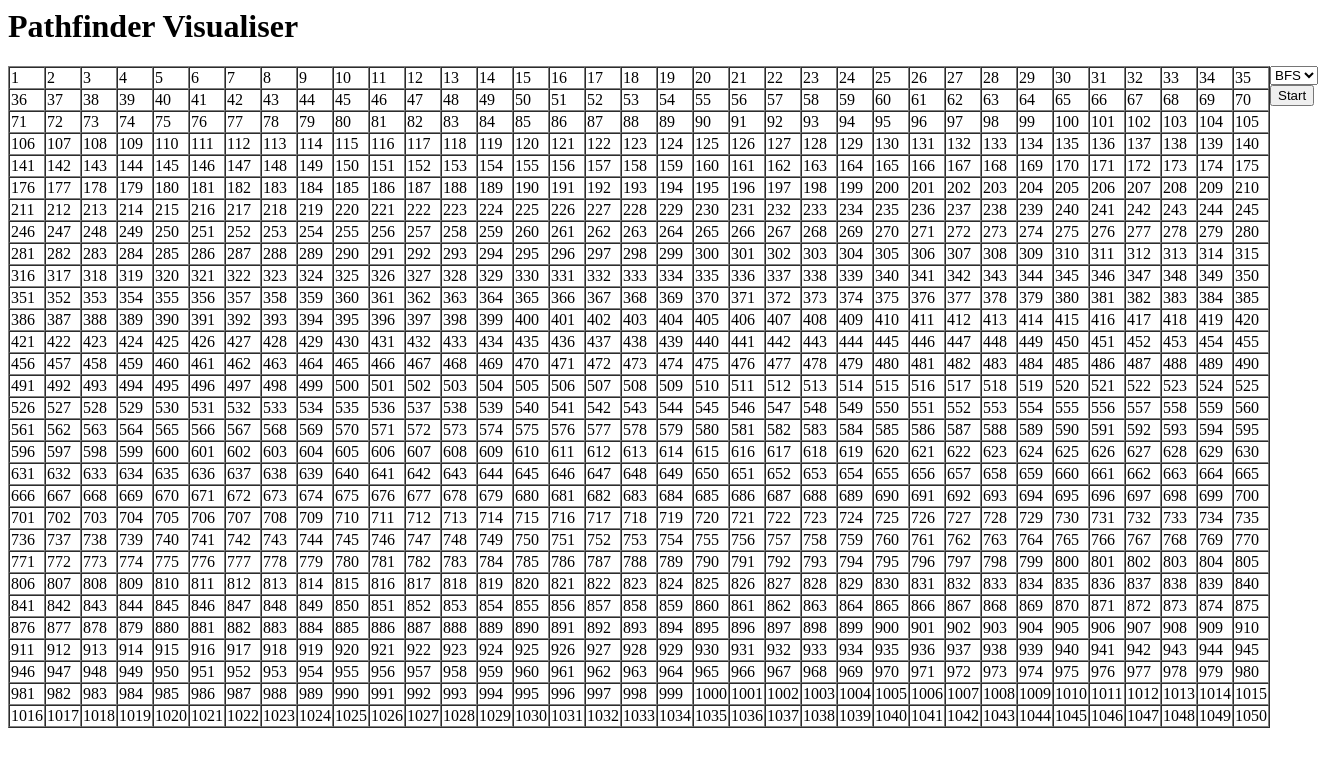
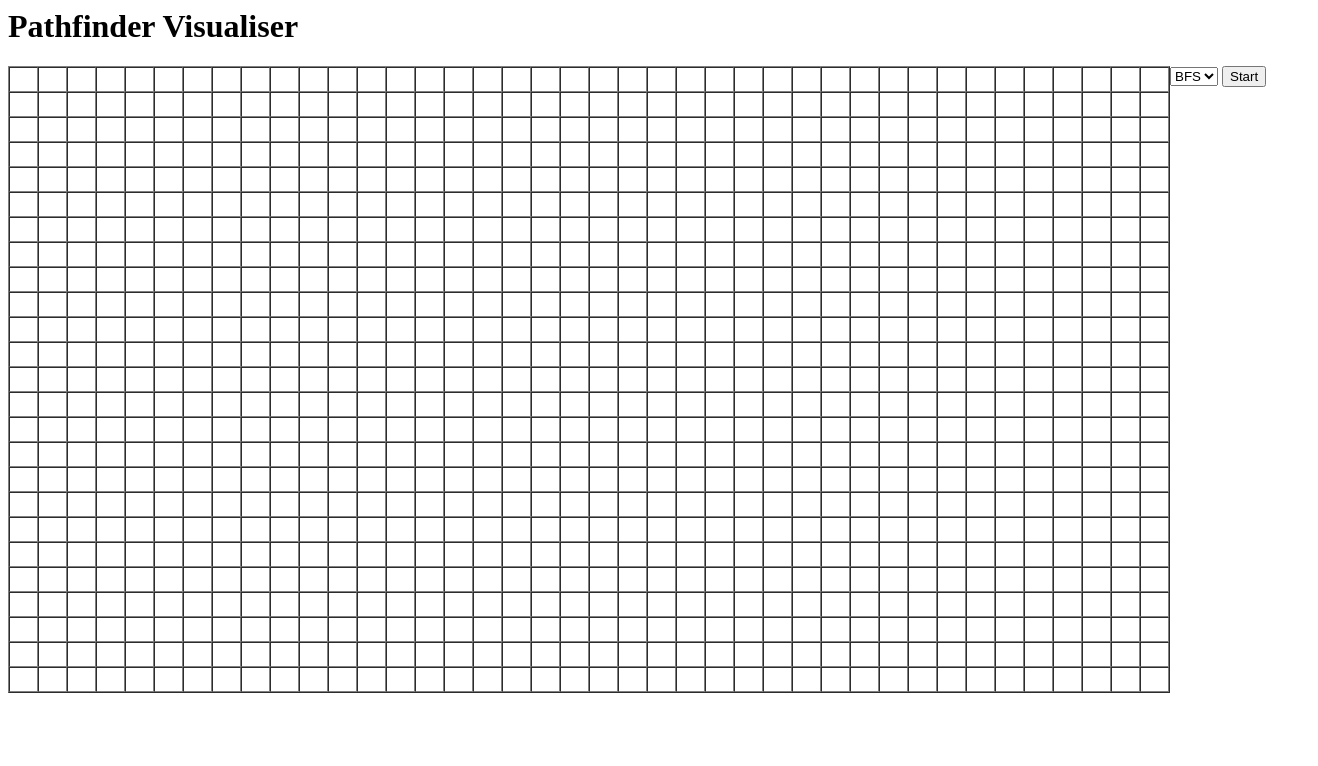
Before and after one commit to Pianomyn/pathfinder_old, a website with bundled scripts: page index.html in a window 1280 px wide. Shown: the whole page, 1318 px wide, since content can reach past the window. Built offline with nearby package versions, Linux system fonts and the light colour scheme.

Commit message:
Removed numbers in grid

```diff
--- a/algorithms/bfs.js
+++ b/algorithms/bfs.js
@@ -5,7 +5,7 @@ export class BFS {
     //Start, current, goal and each element of walls is stored as an array of strings of the form "x-y"
     constructor(grid) {
         this.grid = grid;
-        this.current = null; //In coordinate form
+        this.current = null; //The current node in coordinate form
         this.fringe = []; //List of coordinates
         this.expanded = []; // List of coordinates
     }
--- a/css/index.css
+++ b/css/index.css
@@ -6,7 +6,7 @@
     display:flex
 }
 
-.noSelect {
+.grid{
     -webkit-user-select: none; /* Safari */
     -moz-user-select: none; /* Firefox */
     -ms-user-select: none; /* IE10+/Edge */
@@ -16,3 +16,8 @@
 .delay{
     animation-delay: 3s;
 }
+
+.tableCell{
+    height:25px;
+    width:25px
+}
--- a/index.html
+++ b/index.html
@@ -4,17 +4,16 @@
     <link rel="stylesheet" href="./css/index.css" />
 </head>
 
-<body>
-    <div class="horizontal">
-        <table id="grid" border="1" cellspacing="0" class="noSelect"></table>
+<div class="horizontal" >
+    <div id = "gridContainer">
+        <table id="grid" table border="1" cellspacing="0" class="grid"></table>
+    </div>
     <div id="options">
         <select id="algorithmSelect">
             <option value="bfs">BFS</option>
-
         </select>
         <button id="startButton">Start</button>
     </div>
 </div>
 
 <script type="module" src="./main.js"></script>
-</body>
--- a/main.js
+++ b/main.js
@@ -2,8 +2,8 @@ import { Grid } from "./grid.js";
 import { BFS } from "./algorithms/bfs.js";
 
 /** State variables */
-const gridHeight = 30;
-const gridWidth = 35;
+const gridHeight = 25;
+const gridWidth = 40;
 var startPlaced = false; //Tracks if a start node needs to be placed
 var goalPlaced = false; //Tracks if a goal node needs to be placed
 var canPlaceNodes = true //Disable when algorithm is running. Can also disable for adding weights?
@@ -23,8 +23,9 @@ function htmlGrid() {
         var row = table.insertRow(table.rows.length);
         for (var b = 0; b < gridWidth; b++) {
             var cell = row.insertCell(b);
-            cell.innerHTML = count; //Filler. Delete after adding css class
+            //cell.innerHTML = count; //Filler. Delete after adding css class
             count++; //Filler. Delete after adding css class
+            cell.classList.add("tableCell")
             cell.id = `${a}-${b}`;
             cell.style.cursor = "pointer";
             cell.addEventListener("click", handleNodeClick);
@@ -81,18 +82,15 @@ var btn = document.getElementById("startButton");
 btn.onclick = async function () {
     if (goalPlaced && startPlaced) {
         canPlaceNodes = false;
-        //Run the algorithm
         var algorithm = document.getElementById("algorithmSelect").value;
+        //BFS
         if (algorithm == "bfs") {
             var bfs = new BFS(grid);
             var expandedCoords = bfs.findGoal();
-
             var a;
-
-            //Highlight all nodes searched
+           //Highlight all nodes searched
             for (a = 0; a < expandedCoords.length; a++) {
                 var id = `${expandedCoords[a][0]}-${expandedCoords[a][1]}`;
-
                 var cell = document.getElementById(id);
                 cell.class = "delay";
                 await new Promise((resolve) =>
@@ -113,5 +111,9 @@ btn.onclick = async function () {
                 pathCell.style.backgroundColor = "yellow"
             }
         }
+        //a star
+        if(algorithm=="aStar"){
+
+        }
     }
 };
--- a/node.js
+++ b/node.js
@@ -6,6 +6,8 @@ export class Node{
         this.type = type;
         this.neighbors = []; // An array of arrays where each array contains the row and column coordinate of a neighbour
         this.previous = []; //The row and column coordinate of the node that added this node to the fringe
+        this.distance_travelled = 0;
+        this.heuristic = 0;
     }
 
     getType(){
```
Lines whose indentation alone changed are shown as unchanged.
